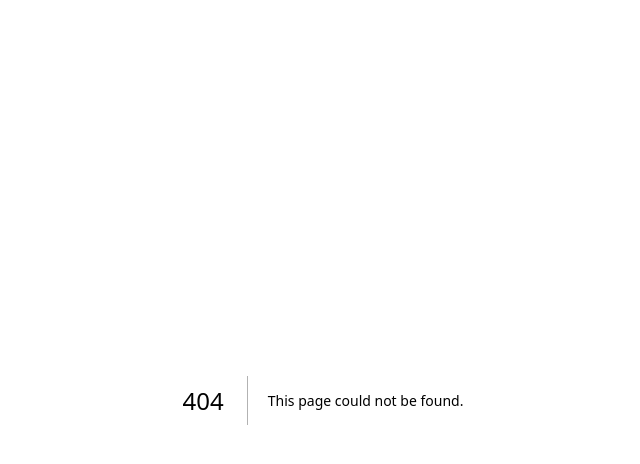
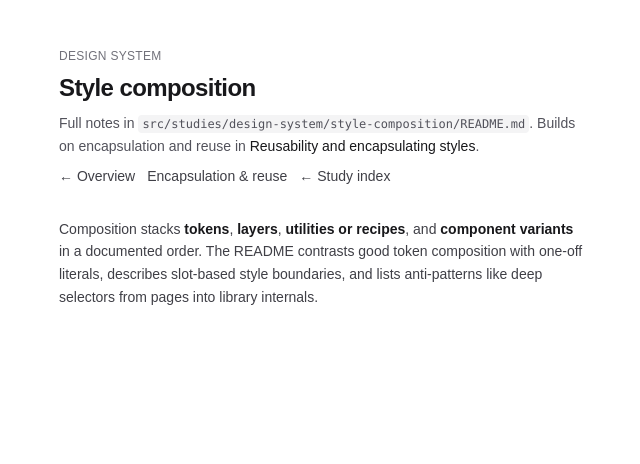
Before and after one commit to Rennatts/React-Next-studies, a Next.js app: page /studies/design-system/style-composition in a window 1280 px wide. Before the commit this address had no page. Shown: the top 464 px of the page, without its empty margins (317-957 px from the left). Built offline with nearby package versions, Linux system fonts and the light colour scheme.

Commit message:
encapsulating styles

```diff
--- a/src/app/page.tsx
+++ b/src/app/page.tsx
@@ -118,6 +118,13 @@ const topics = [
     description:
       "Reusable primitives and public APIs; CSS Modules, utilities, CSS-in-JS, Shadow DOM; tokens; avoiding global style leakage.",
     href: "/studies/design-system/reusability-and-styles",
+    category: "Design system",
+  },
+  {
+    title: "Design system — style composition",
+    description:
+      "Compose tokens, cascade layers, Tailwind recipes, and variant maps; slots vs leakage; invalid variant pairs and a11y.",
+    href: "/studies/design-system/style-composition",
     category: "Design system",
   },
   {
--- a/src/app/studies/design-system/core-principles/page.tsx
+++ b/src/app/studies/design-system/core-principles/page.tsx
@@ -60,6 +60,12 @@ export default function DesignSystemCorePrinciplesPage() {
             className="inline-flex text-sm font-medium text-zinc-700 underline-offset-4 hover:underline dark:text-zinc-300"
           >
             Reuse & styles
+          </Link>
+          <Link
+            href="/studies/design-system/style-composition"
+            className="inline-flex text-sm font-medium text-zinc-700 underline-offset-4 hover:underline dark:text-zinc-300"
+          >
+            Style composition
           </Link>
           <Link
             href="/studies/design-system/audience"
@@ -133,6 +139,12 @@ export default function DesignSystemCorePrinciplesPage() {
           Mistakes to avoid →
         </Link>
         <Link
+          href="/studies/design-system/style-composition"
+          className="text-sm font-medium text-zinc-900 underline-offset-4 hover:underline dark:text-zinc-50"
+        >
+          Style composition →
+        </Link>
+        <Link
           href="/studies/design-system/key-concepts"
           className="text-sm font-medium text-zinc-900 underline-offset-4 hover:underline dark:text-zinc-50"
         >
--- a/src/app/studies/design-system/page.tsx
+++ b/src/app/studies/design-system/page.tsx
@@ -68,6 +68,13 @@ export default function DesignSystemOverviewPage() {
           >
             reusability and encapsulating styles
           </Link>
+          ; for <strong className="text-zinc-900 dark:text-zinc-100">composing</strong> layers, tokens, and variants, see{" "}
+          <Link
+            href="/studies/design-system/style-composition"
+            className="font-medium text-zinc-900 underline-offset-4 hover:underline dark:text-zinc-50"
+          >
+            style composition
+          </Link>
           .
         </p>
       </article>
@@ -130,6 +137,14 @@ export default function DesignSystemOverviewPage() {
           </li>
           <li>
             <Link
+              href="/studies/design-system/style-composition"
+              className="block rounded-xl border border-zinc-200 p-4 text-sm font-medium text-zinc-900 transition hover:border-zinc-300 hover:bg-zinc-50 dark:border-zinc-800 dark:text-zinc-50 dark:hover:border-zinc-700 dark:hover:bg-zinc-900/40"
+            >
+              Style composition →
+            </Link>
+          </li>
+          <li>
+            <Link
               href="/studies/design-system/audience"
               className="block rounded-xl border border-zinc-200 p-4 text-sm font-medium text-zinc-900 transition hover:border-zinc-300 hover:bg-zinc-50 dark:border-zinc-800 dark:text-zinc-50 dark:hover:border-zinc-700 dark:hover:bg-zinc-900/40"
             >
--- a/src/app/studies/design-system/reusability-and-styles/page.tsx
+++ b/src/app/studies/design-system/reusability-and-styles/page.tsx
@@ -38,6 +38,12 @@ export default function ReusabilityAndStylesPage() {
             Key concepts
           </Link>
           <Link
+            href="/studies/design-system/style-composition"
+            className="inline-flex text-sm font-medium text-zinc-700 underline-offset-4 hover:underline dark:text-zinc-300"
+          >
+            Style composition
+          </Link>
+          <Link
             href="/studies/design-patterns/composition-components"
             className="inline-flex text-sm font-medium text-zinc-700 underline-offset-4 hover:underline dark:text-zinc-300"
           >
--- /dev/null
+++ b/src/app/studies/design-system/style-composition/page.tsx
@@ -0,0 +1,68 @@
+import type { Metadata } from "next";
+import Link from "next/link";
+
+export const metadata: Metadata = {
+  title: "Study: Design system — style composition",
+  description:
+    "Compose design-system styles: cascade layers, token stacks, Tailwind recipes, variant maps, slots—without breaking encapsulation.",
+};
+
+export default function StyleCompositionPage() {
+  return (
+    <div className="mx-auto flex min-h-screen max-w-xl flex-col gap-8 px-6 py-12">
+      <header className="space-y-2">
+        <p className="text-xs font-medium uppercase tracking-wide text-zinc-500 dark:text-zinc-400">
+          Design system
+        </p>
+        <h1 className="text-2xl font-semibold tracking-tight text-zinc-900 dark:text-zinc-50">
+          Style composition
+        </h1>
+        <p className="text-sm leading-relaxed text-zinc-600 dark:text-zinc-400">
+          Full notes in{" "}
+          <code className="rounded bg-zinc-100 px-1 py-0.5 text-xs dark:bg-zinc-900">
+            src/studies/design-system/style-composition/README.md
+          </code>
+          . Builds on encapsulation and reuse in{" "}
+          <Link
+            href="/studies/design-system/reusability-and-styles"
+            className="font-medium text-zinc-900 underline-offset-4 hover:underline dark:text-zinc-50"
+          >
+            Reusability and encapsulating styles
+          </Link>
+          .
+        </p>
+        <div className="flex flex-wrap gap-3">
+          <Link
+            href="/studies/design-system"
+            className="inline-flex text-sm font-medium text-zinc-700 underline-offset-4 hover:underline dark:text-zinc-300"
+          >
+            ← Overview
+          </Link>
+          <Link
+            href="/studies/design-system/reusability-and-styles"
+            className="inline-flex text-sm font-medium text-zinc-700 underline-offset-4 hover:underline dark:text-zinc-300"
+          >
+            Encapsulation & reuse
+          </Link>
+          <Link
+            href="/"
+            className="inline-flex text-sm font-medium text-zinc-700 underline-offset-4 hover:underline dark:text-zinc-300"
+          >
+            ← Study index
+          </Link>
+        </div>
+      </header>
+
+      <article className="space-y-4 text-sm leading-relaxed text-zinc-700 dark:text-zinc-300">
+        <p>
+          Composition stacks <strong className="text-zinc-900 dark:text-zinc-100">tokens</strong>,{" "}
+          <strong className="text-zinc-900 dark:text-zinc-100">layers</strong>,{" "}
+          <strong className="text-zinc-900 dark:text-zinc-100">utilities or recipes</strong>, and{" "}
+          <strong className="text-zinc-900 dark:text-zinc-100">component variants</strong> in a documented order.
+          The README contrasts good token composition with one-off literals, describes slot-based style boundaries, and
+          lists anti-patterns like deep selectors from pages into library internals.
+        </p>
+      </article>
+    </div>
+  );
+}
```
Also changed, not shown: src/studies/README.md, src/studies/design-system/README.md, src/studies/design-system/button-example/README.md, src/studies/design-system/core-principles/README.md, src/studies/design-system/key-concepts/README.md, src/studies/design-system/reusability-and-styles/README.md, src/studies/design-system/style-composition/README.md (added).
